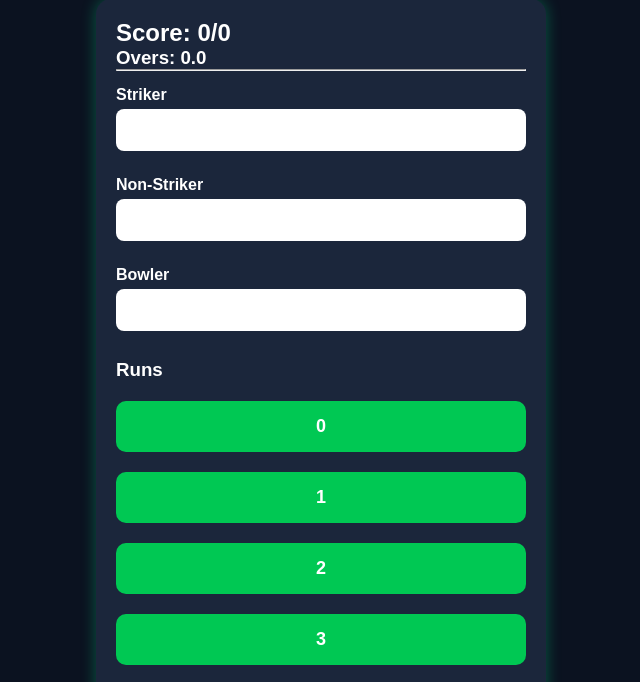
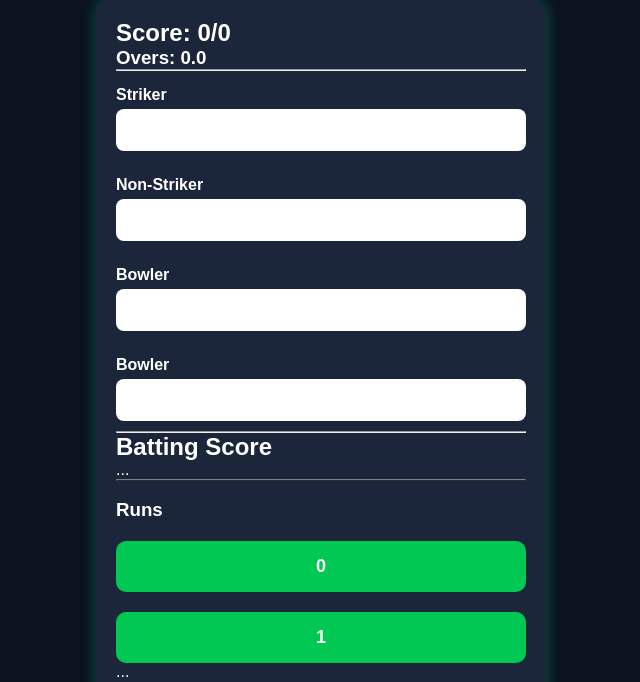
Before and after one commit to srivenkataditya/Cricket, a plain HTML site: page score.html in a window 1280 px wide. Shown: the part 59-741 px from the top of the page, without its empty margins (319-959 px from the left). Drawn offline with Linux system fonts and the light colour scheme.

Commit message:
Add batting score table and run buttons
Added batting score table and buttons for runs.

```diff
--- a/score.html
+++ b/score.html
@@ -39,7 +39,26 @@ Overs:
 
 <label>Bowler</label>
 <input type="text" id="bowler">
+<label>Bowler</label>
+<input type="text" id="bowler">
 
+<!-- Paste the batting table here -->
+
+<hr>
+
+<h2>Batting Score</h2>
+
+<table border="1" width="100%">
+...
+</table>
+
+<br>
+
+<h3>Runs</h3>
+
+<button onclick="addRun(0)">0</button>
+<button onclick="addRun(1)">1</button>
+...
 <br><br>
 
 <h3>Runs</h3>
```
